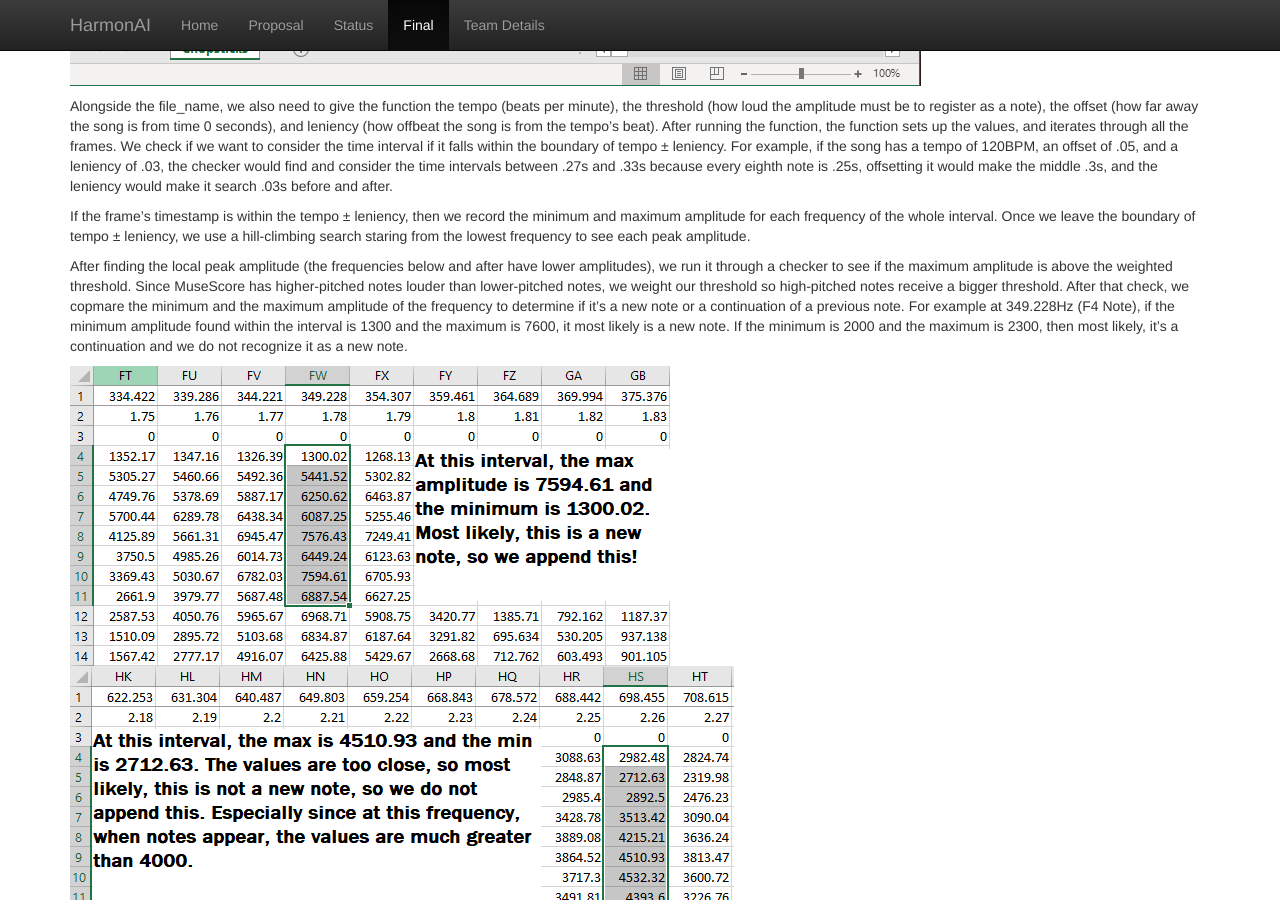
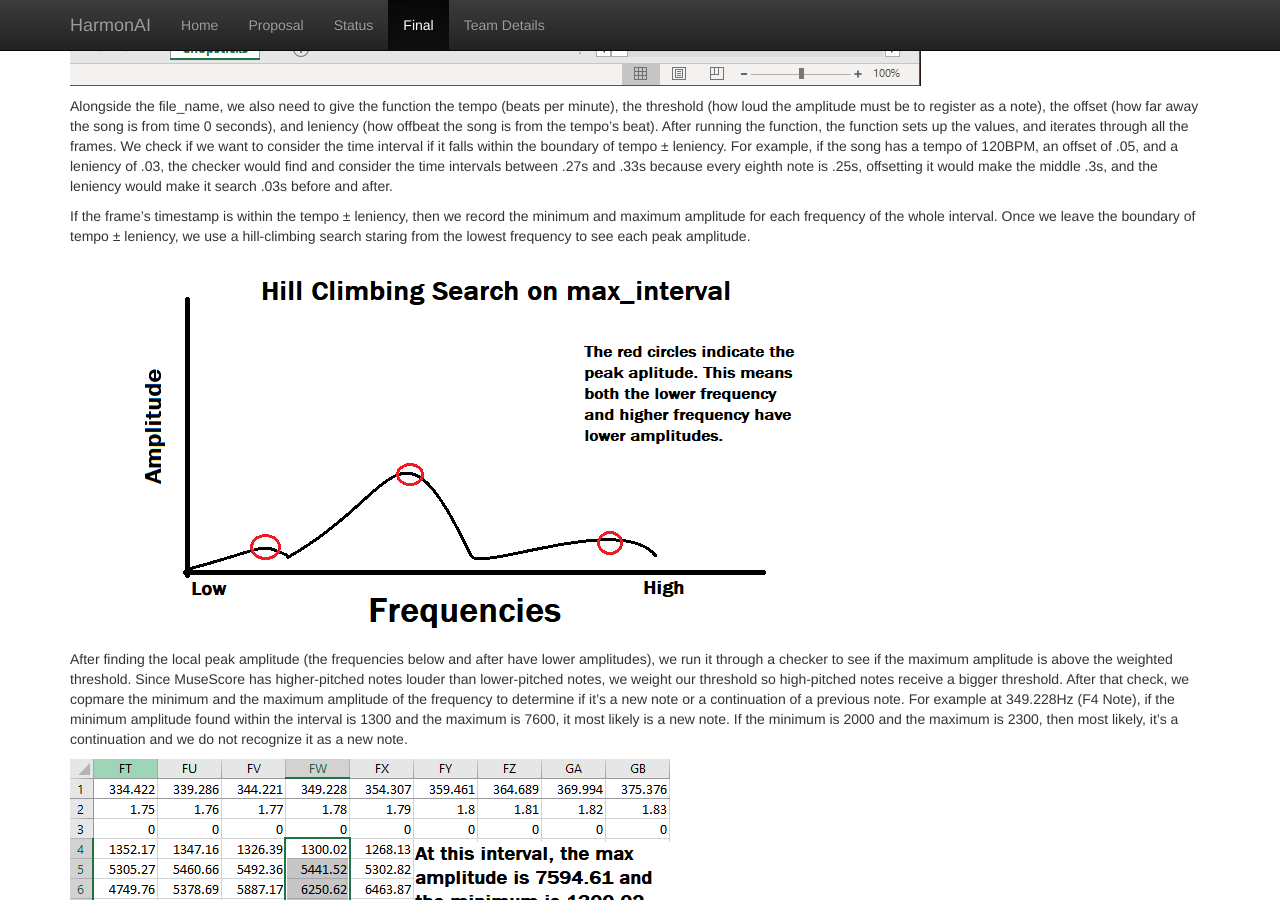
Before and after one commit to AlecJacksonE/HarmonAI, a Jekyll site: the page built from docs/final.md, in a window 1280 px wide and 900 px high, scrolled down 2382 px. Built offline with Jekyll 4.4.1, drawn with Linux system fonts in a browser that asks for light colours; our own code applies the rules of GitHub Pages for plain Markdown files.

Commit message:
Update final.md

```diff
--- a/docs/final.md
+++ b/docs/final.md
@@ -20,6 +20,8 @@ After we give AnthemScore the files, we let AnthemScore's neural network decode
 Alongside the file_name, we also need to give the function the tempo (beats per minute), the threshold (how loud the amplitude must be to register as a note), the offset (how far away the song is from time 0 seconds), and leniency (how offbeat the song is from the tempo's beat). After running the function, the function sets up the values, and iterates through all the frames. We check if we want to consider the time interval if it falls within the boundary of tempo ± leniency. For example, if the song has a tempo of 120BPM, an offset of .05, and a leniency of .03, the checker would find and consider the time intervals between .27s and .33s because every eighth note is .25s, offsetting it would make the middle .3s, and the leniency would make it search .03s before and after.
 
 If the frame's timestamp is within the tempo ± leniency, then we record the minimum and maximum amplitude for each frequency of the whole interval. Once we leave the boundary of tempo ± leniency, we use a hill-climbing search staring from the lowest frequency to see each peak amplitude.
+
+![](images/Hill_search.PNG)
 
 After finding the local peak amplitude (the frequencies below and after have lower amplitudes), we run it through a checker to see if the maximum amplitude is above the weighted threshold. Since MuseScore has higher-pitched notes louder than lower-pitched notes, we weight our threshold so high-pitched notes receive a bigger threshold. After that check, we copmare the minimum and the maximum amplitude of the frequency to determine if it's a new note or a continuation of a previous note. For example at 349.228Hz (F4 Note), if the minimum amplitude found within the interval is 1300 and the maximum is 7600, it most likely is a new note. If the minimum is 2000 and the maximum is 2300, then most likely, it's a continuation and we do not recognize it as a new note.
 
```
